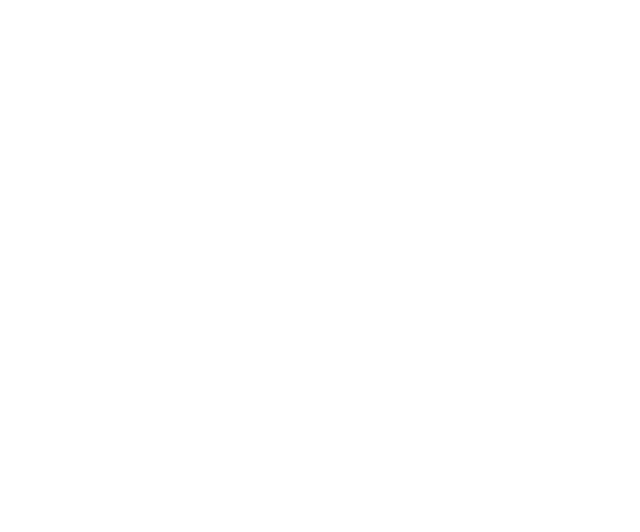
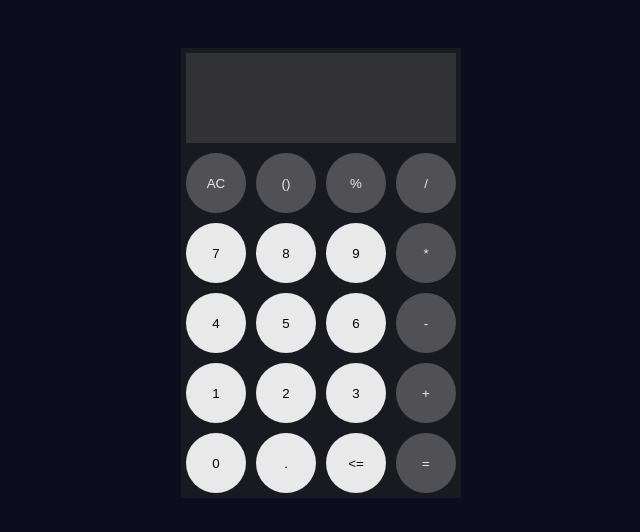
Before and after one commit to MagicalInnkeep/OdinCalculator, a plain HTML site: page index.html in a window 1280 px wide. Shown: the whole page, without its empty margins (319-959 px from the left). Drawn offline with Linux system fonts and the light colour scheme.

Commit message:
Adds HTML and CSS

```diff
--- a/index.html
+++ b/index.html
@@ -9,7 +9,29 @@
 </head>
 <body>
     <div class="mainContainer">
-
+        <div class="calcWindow"></div>
+        <div class="calcButtons">
+            <div class="round"><button class="action" id="AC">AC</button></div>
+            <div class="round"><button class="action" id="brackets">()</button></div>
+            <div class="round"><button class="action" id="modulo">%</button></div>
+            <div class="round"><button class="action" id="divide">/</button></div>
+            <div class="round"><button id="number7">7</button></div>
+            <div class="round"><button id="number8">8</button></div>
+            <div class="round"><button id="number9">9</button></div>
+            <div class="round"><button class="action" id="multiply">*</button></div>
+            <div class="round"><button id="number4">4</button></div>
+            <div class="round"><button id="number5">5</button></div>
+            <div class="round"><button id="number6">6</button></div>
+            <div class="round"><button class="action" id="minus">-</button></div>
+            <div class="round"><button id="number1">1</button></div>
+            <div class="round"><button id="number2">2</button></div>
+            <div class="round"><button id="number3">3</button></div>
+            <div class="round"><button class="action" id="sum">+</button></div>
+            <div class="round"><button id="number0">0</button></div>
+            <div class="round"><button id="decimal">.</button></div>
+            <div class="round"><button id="delete"><=</button></div>
+            <div class="round"><button class="action" id="equal">=</button></div>
+        </div>
     </div>
 </body>
 </html>
--- a/style.css
+++ b/style.css
@@ -0,0 +1,51 @@
+body{
+    background-color: #0d0d1d;
+    display: flex;
+    justify-content: center;
+}
+
+.mainContainer{
+    background-color: #191920;
+    height: 450px;
+    width: 280px;
+    display: flex;
+    flex-direction: column;
+    margin-top: 40px;
+}
+
+.calcWindow{
+    background-color: #323235;
+    margin: 5px;
+    height: 100px;
+    color: #e9e9e9;
+    text-align: right;
+    font-family: Verdana, Geneva, Tahoma, sans-serif;
+    font-size: x-large;
+}
+
+.calcButtons{
+    display: flex;
+    flex-wrap: wrap;
+}
+
+.round{
+    width: 60px;
+    height: 60px;
+    border-radius: 60px;
+    margin: 5px;
+    background-color: #0d0d1d;
+    overflow: hidden;
+}
+
+button{
+    margin: -2px;
+    padding: 0;
+    width: 64px;
+    height: 64px;
+    background-color: #e9e9e9;
+}
+
+button.action {
+    background-color: #505055;
+    color: #e9e9e9;
+}
```
